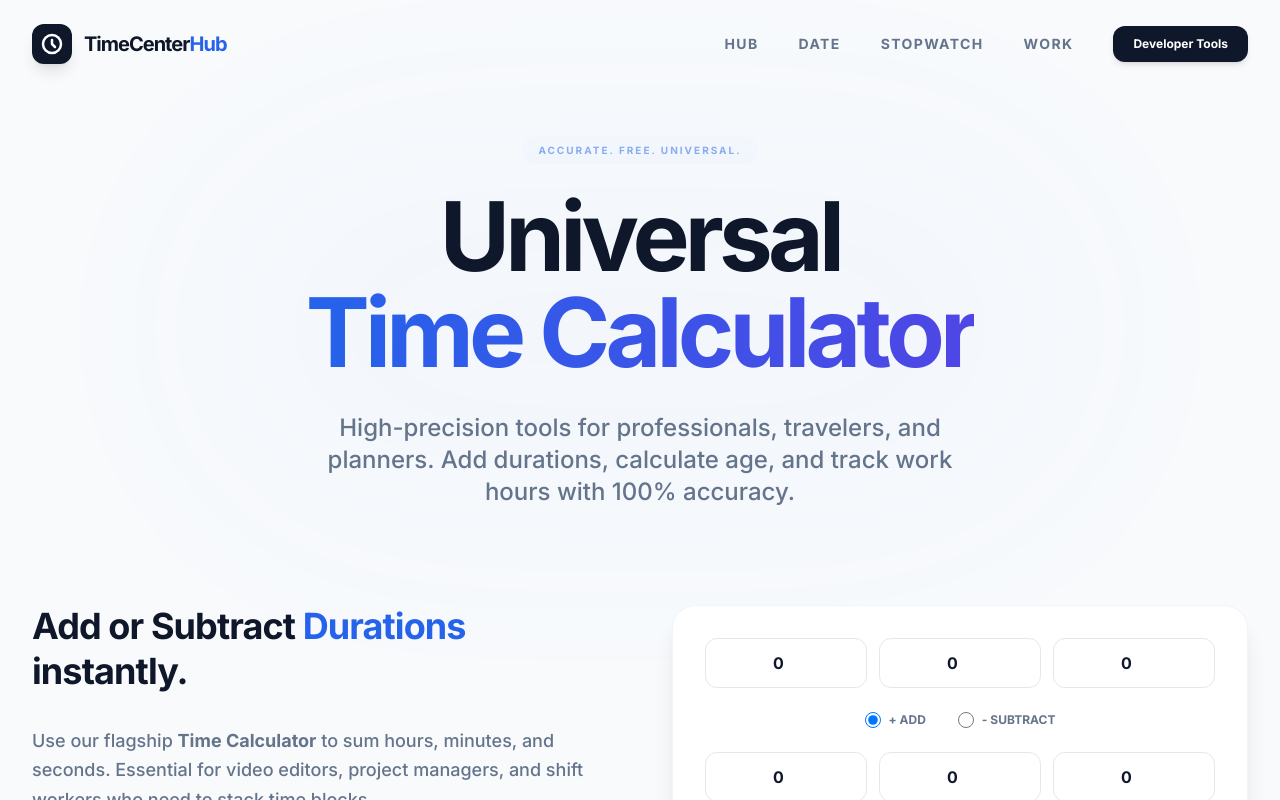
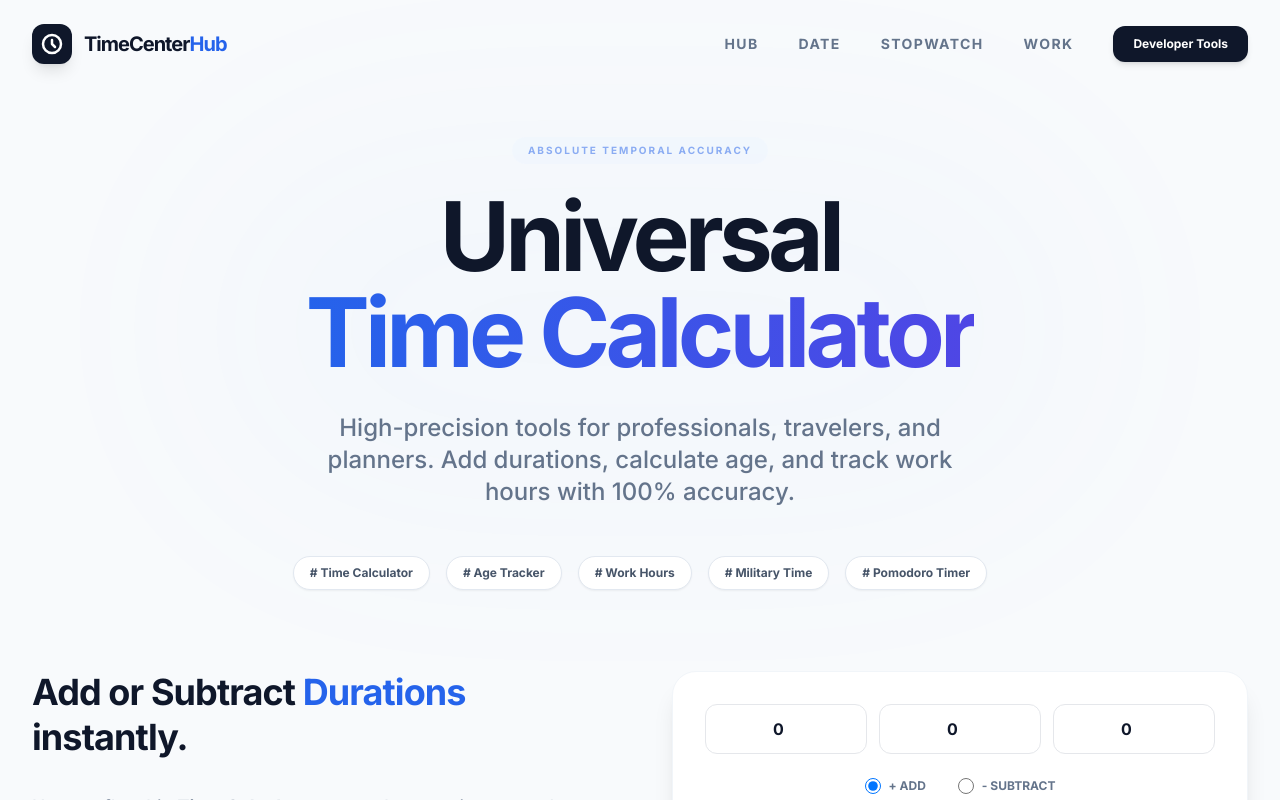
Before and after one commit to Mckafui1/TimeCenterHub, a React (Vite) app: page /#/ in a window 1280 px wide. Shown: the top 800 px of the page. Built offline with nearby package versions, Linux system fonts and the light colour scheme.

Commit message:
feat: Enhance SEO and page title
Improve page title, add meta description, and update hero section content for better search engine visibility and user understanding. Adjust some spacing for improved layout.

```diff
--- a/pages/Home.tsx
+++ b/pages/Home.tsx
@@ -67,18 +67,37 @@ const Home: React.FC = () => {
   return (
     <div className="max-w-7xl mx-auto px-4 sm:px-6 lg:px-8 py-12">
       {/* Hero Section */}
-      <section className="text-center mb-24 relative">
+      <section className="text-center mb-20 relative">
         <div className="absolute top-0 left-1/2 -translate-x-1/2 w-full max-w-4xl h-96 bg-blue-400 opacity-[0.03] blur-[120px] rounded-full -z-10"></div>
         <div className="inline-block px-4 py-1.5 bg-blue-50 text-blue-600 rounded-full text-[10px] font-black uppercase tracking-[0.2em] mb-6 animate-pulse">
-          Accurate. Free. Universal.
+          Absolute Temporal Accuracy
         </div>
         <h1 className="text-6xl md:text-8xl font-black text-slate-900 mb-8 tracking-tighter leading-[0.85]">
           Universal <br />
           <span className="text-transparent bg-clip-text bg-gradient-to-r from-blue-600 to-indigo-600">Time Calculator</span>
         </h1>
-        <p className="text-xl md:text-2xl text-slate-500 max-w-2xl mx-auto font-medium leading-relaxed">
+        <p className="text-xl md:text-2xl text-slate-500 max-w-2xl mx-auto font-medium leading-relaxed mb-12">
           High-precision tools for professionals, travelers, and planners. Add durations, calculate age, and track work hours with 100% accuracy.
         </p>
+
+        {/* SEO Contextual Internal Links Section */}
+        <div className="flex flex-wrap justify-center gap-4 max-w-3xl mx-auto mb-16">
+          <Link to="/time/time-calculator" className="px-4 py-2 bg-white border border-slate-200 rounded-full text-xs font-bold text-slate-600 hover:text-blue-600 hover:border-blue-200 transition-all shadow-sm">
+            # Time Calculator
+          </Link>
+          <Link to="/date/age-calculator" className="px-4 py-2 bg-white border border-slate-200 rounded-full text-xs font-bold text-slate-600 hover:text-blue-600 hover:border-blue-200 transition-all shadow-sm">
+            # Age Tracker
+          </Link>
+          <Link to="/work/work-hours-calculator" className="px-4 py-2 bg-white border border-slate-200 rounded-full text-xs font-bold text-slate-600 hover:text-blue-600 hover:border-blue-200 transition-all shadow-sm">
+            # Work Hours
+          </Link>
+          <Link to="/converter/military-time" className="px-4 py-2 bg-white border border-slate-200 rounded-full text-xs font-bold text-slate-600 hover:text-blue-600 hover:border-blue-200 transition-all shadow-sm">
+            # Military Time
+          </Link>
+          <Link to="/countdown/pomodoro" className="px-4 py-2 bg-white border border-slate-200 rounded-full text-xs font-bold text-slate-600 hover:text-blue-600 hover:border-blue-200 transition-all shadow-sm">
+            # Pomodoro Timer
+          </Link>
+        </div>
       </section>
 
       {/* Flagship Time Calculator Widget */}
```
Also changed, not shown: index.html (+3 -1 lines).
